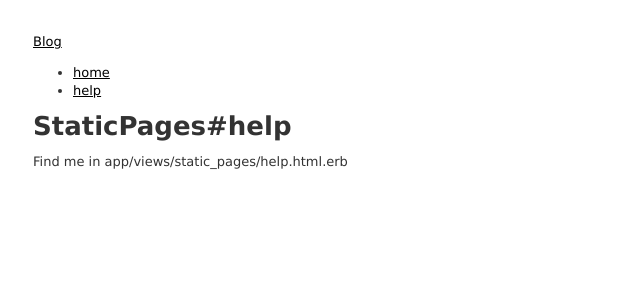
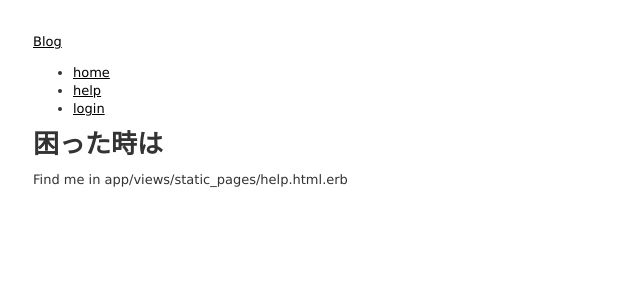
Before and after one commit to clown-piero/blog, a Rails app: page /static_pages/help in a window 1280 px wide. Shown: the top 300 px of the page, without its empty margins (0-640 px from the left). Run offline with Rails 7, Linux system fonts and the light colour scheme; style sheets or scripts are compiled from the project's sources.

Commit message:
static-pageを完成、Loginのリンク先だけが未完成

```diff
--- a/app/controllers/static_pages_controller.rb
+++ b/app/controllers/static_pages_controller.rb
@@ -7,4 +7,8 @@ class StaticPagesController < ApplicationController
 
   def help
   end
+
+  def login
+  end
+
 end
--- a/app/controllers/users_controller.rb
+++ b/app/controllers/users_controller.rb
@@ -56,6 +56,8 @@ class UsersController < ApplicationController
     end
   end
 
+
+
   private
     # Use callbacks to share common setup or constraints between actions.
     def set_user
--- a/app/views/layouts/application.html.erb
+++ b/app/views/layouts/application.html.erb
@@ -19,11 +19,13 @@
       </div>
       <ul class="header-menu">
         <li>
-          <%= link_to("home", "/statics_pages/home") %>
+          <%= link_to("home", "/static_pages/home") %>
         </li>
         <li>
-          <%= link_to("help", "/statics_pages/help") %>
+          <%= link_to("help", "/static_pages/help") %>
         </li>
+        <li>
+          <%= link_to("login", "/users/login") %>
       </ul>
     </header>
 
--- a/app/views/static_pages/help.html.erb
+++ b/app/views/static_pages/help.html.erb
@@ -1,2 +1,2 @@
-<h1>StaticPages#help</h1>
+<h1>困った時は</h1>
 <p>Find me in app/views/static_pages/help.html.erb</p>
--- /dev/null
+++ b/app/views/users/login.html.erb
@@ -0,0 +1 @@
+<h1>Login</h1>
--- a/config/routes.rb
+++ b/config/routes.rb
@@ -2,9 +2,12 @@ Rails.application.routes.draw do
   get 'static_pages/home'
   get 'static_pages/help'
   get "/" => "static_pages#top"
+
   resources :blogcontents
   resources :users
   # For details on the DSL available within this file, see https://guides.rubyonrails.org/routing.html
   get "hello" => "application#hello"
+  get "users/new" => "users#new"
+
 
 end
```
Also changed, not shown: app/views/static_pages/top.html.erb (+9 -1 lines).
